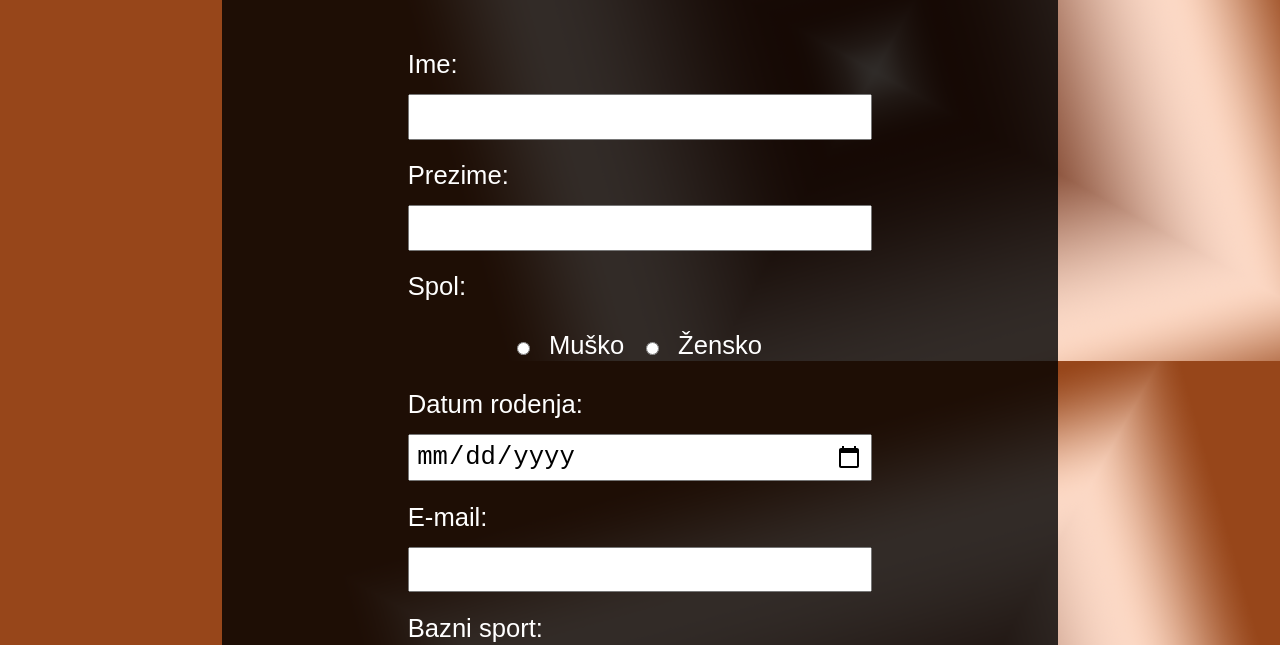
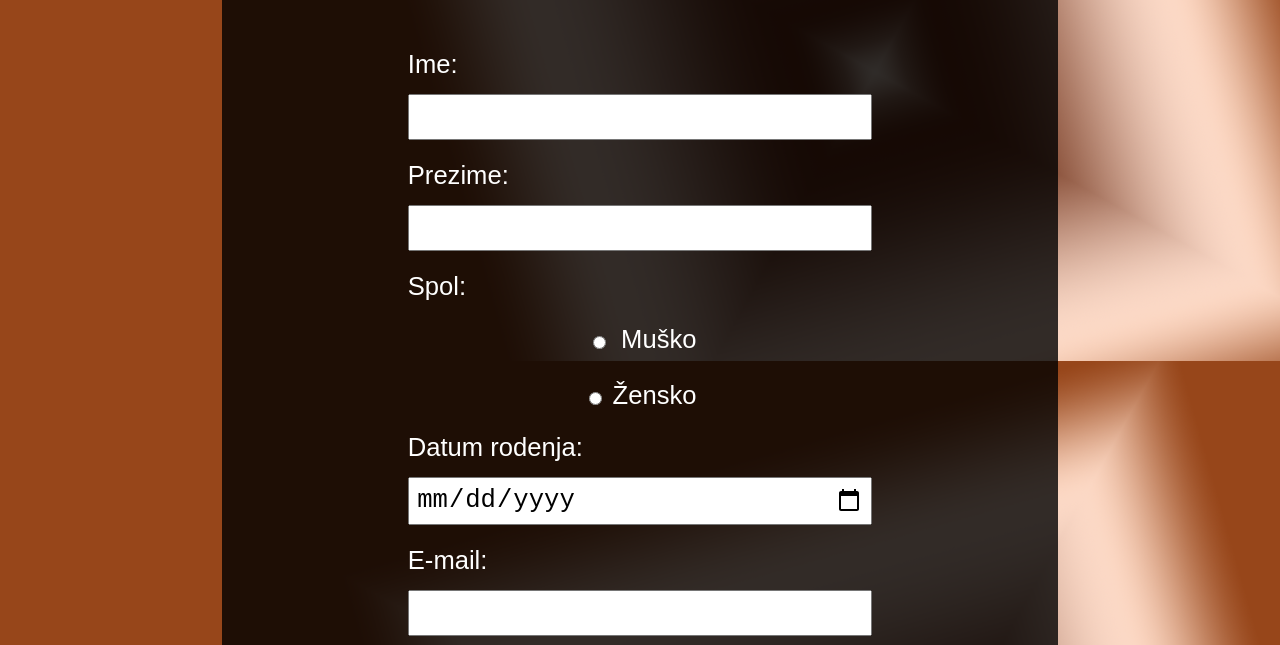
Before and after one commit to MatejR4/Stranica, a plain HTML site: page clan.html in a window 1280 px wide. Shown: the part 439-1084 px from the top of the page. Drawn offline with Linux system fonts and the light colour scheme.

Commit message:
Add files via upload

```diff
--- a/clan.html
+++ b/clan.html
@@ -79,14 +79,14 @@
       <p>Ime: <input type="text" name="ime" required><span></span></p>
       <p>Prezime: <input type="text" name="prezime" required><span></span></p>
       <p>Spol:</p>
-      <div style="display: flex; gap: 10px; align-items: center;">
-        <input type="radio" id="musko" name="spol" value="Musko">
-        <label for="musko">
-          <p>Muško</p>
+      <div style="display: flex; flex-direction: column; gap: 10px;">
+        <label style="display: flex; align-items: center; gap: 8px; font-size: 1.6rem;">
+          <input type="radio" id="musko" name="spol" value="Musko">
+          Muško
         </label>
-        <input type="radio" id="zensko" name="spol" value="Zensko">
-        <label for="zensko">
-          <p>Žensko</p>
+        <label style="display: flex; align-items: center; gap: 8px; font-size: 1.6rem;">
+          <input type="radio" id="zensko" name="spol" value="Zensko">
+          Žensko
         </label>
       </div>
       <p>Datum rodenja: <input type="date" name="datum"></p>
```
